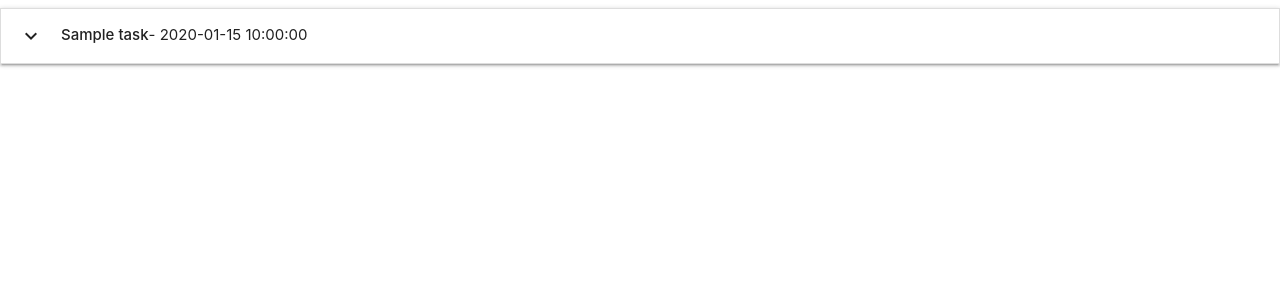
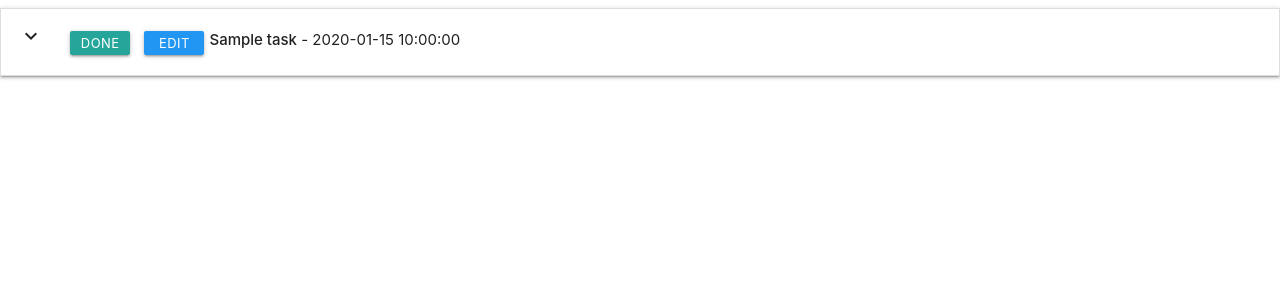
Before and after one commit to sarahloh/data_centric_dev_mini_project, a Flask app: page / in a window 1280 px wide. Shown: the top 300 px of the page. Run offline with Flask 2, Linux system fonts and the light colour scheme; a database or web service that is not in the repository returns one stand-in record (values such as "Sample title"); some libraries are stand-ins or nearby versions.

Commit message:
Add edit and done buttons to tasks.html

```diff
--- a/static/css/style.css
+++ b/static/css/style.css
@@ -0,0 +1,11 @@
+.btn-small {
+    height: 24px;
+    width: 60px;
+    line-height: 24px;
+    margin: 5px 5px;
+    padding: 0 0.5em;
+}
+
+.task-header {
+    margin-top: 5px;
+}
--- a/templates/tasks.html
+++ b/templates/tasks.html
@@ -1,18 +1,24 @@
 {% extends 'base.html' %} {% block content %}
 
 <ul class="collapsible">
-{% for task in tasks %}
+    {% for task in tasks %}
     <li>
         <div class="collapsible-header">
-            <i class="material-icons">expand_more</i>
-            <strong>{{task.task_name}}</strong> -
-            {{task.due_date}}
+            <div class="col s3">
+                <i class="material-icons">expand_more</i>
+                <a class="waves-effect waves-light btn btn-small">Done</a>
+                <a class="waves-effect waves-light btn btn-small blue">Edit</a>
+
+            </div>
+            <div class="task-header col s9">
+                <strong>{{task.task_name}}</strong> - {{task.due_date}}
+            </div>
         </div>
         <div class="collapsible-body">
             <span>{{task.task_description}}</span>
         </div>
     </li>
-{% endfor %}
+    {% endfor %}
 </ul>
 
 {% endblock %}
```
